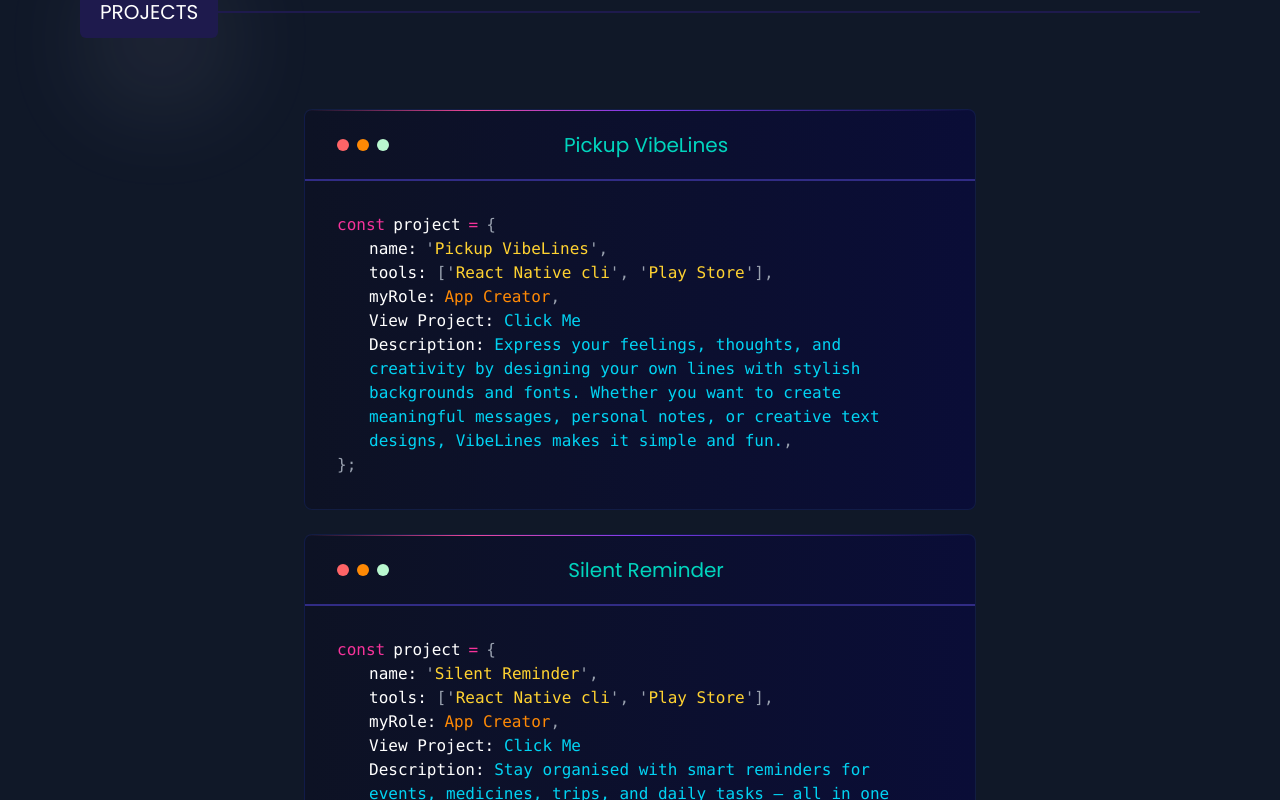
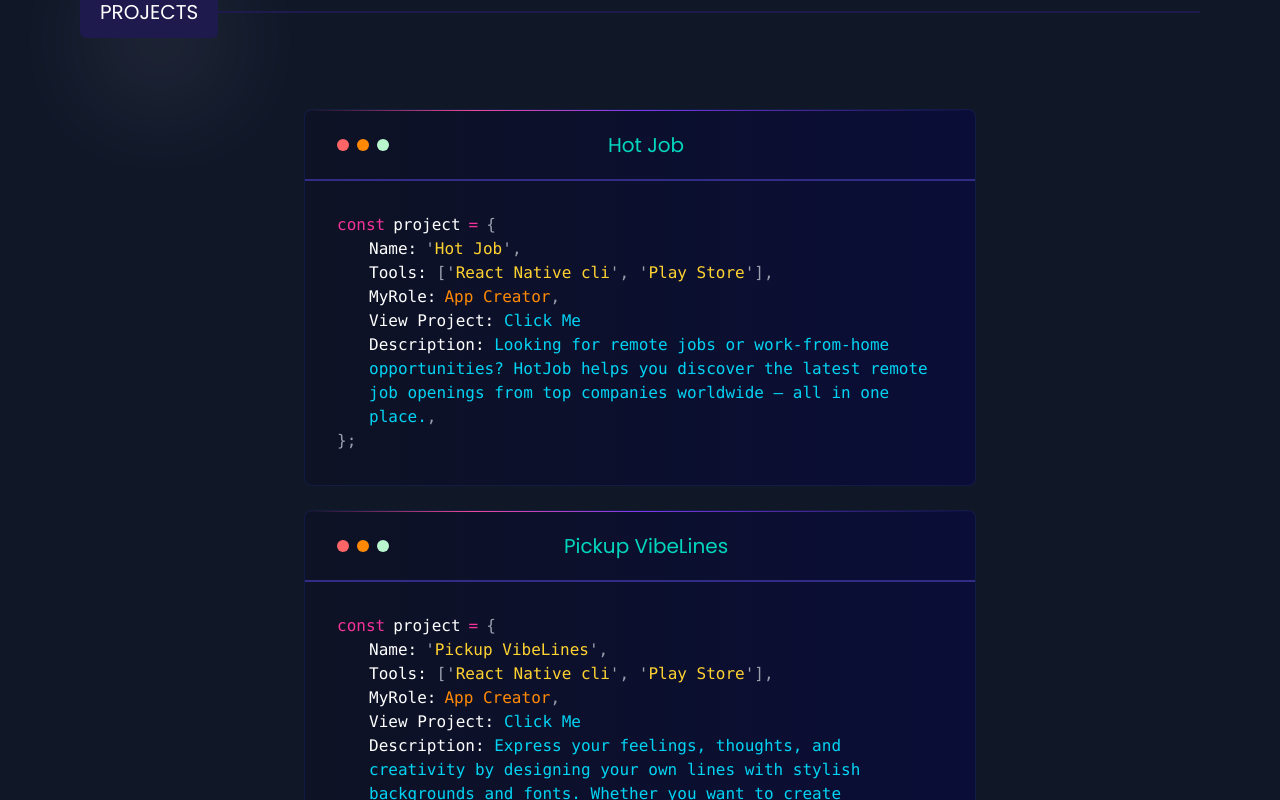
Before and after one commit to infosiddjain/Portfolio, a Next.js app: page / in a window 1280 px wide. Shown: the part 3080-3880 px from the top of the page. Built offline with nearby package versions, Linux system fonts and the light colour scheme; a web font is replaced by a local one.

Commit message:
feat: add new app

```diff
--- a/src/components/ProjectCodeBlock.tsx
+++ b/src/components/ProjectCodeBlock.tsx
@@ -25,7 +25,7 @@ export function ProjectCodeBlock({ project }: ProjectCodeBlockProps) {
         </div>
         <div className="text-xs box-border leading-4 md:text-base md:leading-6">
           <span className="text-xs box-border leading-4 ml-4 mr-2 md:text-base md:leading-6 md:ml-8">
-            name:
+            Name:
           </span>
           <span className="text-gray-400 text-xs box-border leading-4 md:text-base md:leading-6">
             '
@@ -39,7 +39,7 @@ export function ProjectCodeBlock({ project }: ProjectCodeBlockProps) {
         </div>
         <div className="text-xs box-border leading-4 ml-4 mr-2 md:text-base md:leading-6 md:ml-8">
           <span className="text-xs box-border leading-4 md:text-base md:leading-6">
-            tools:
+            Tools:
           </span>
           <span className="text-gray-400 text-xs box-border leading-4 md:text-base md:leading-6">
             {" "}
@@ -66,7 +66,7 @@ export function ProjectCodeBlock({ project }: ProjectCodeBlockProps) {
         </div>
         <div className="text-xs box-border leading-4 md:text-base md:leading-6">
           <span className="text-xs box-border leading-4 ml-4 mr-2 md:text-base md:leading-6 md:ml-8">
-            myRole:
+            MyRole:
           </span>
           <span className="text-orange-400 text-xs box-border leading-4 md:text-base md:leading-6">
             {project.role}
--- a/src/data/projects.ts
+++ b/src/data/projects.ts
@@ -8,6 +8,15 @@ export interface Project {
 }
 
 export const projects: Project[] = [
+  {
+    id: "hot_job",
+    name: "Hot Job",
+    tools: ["React Native cli", "Play Store"],
+    role: "App Creator",
+    link: "https://play.google.com/store/apps/details?id=com.hotjob",
+    description:
+      "Looking for remote jobs or work-from-home opportunities? HotJob helps you discover the latest remote job openings from top companies worldwide — all in one place.",
+  },
   {
     id: "pickup_vibelines",
     name: "Pickup VibeLines",
```
